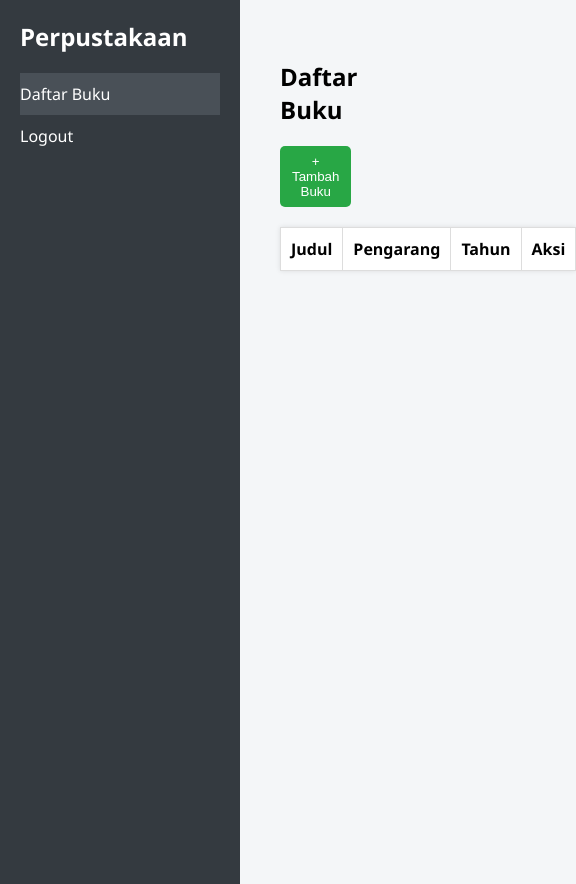
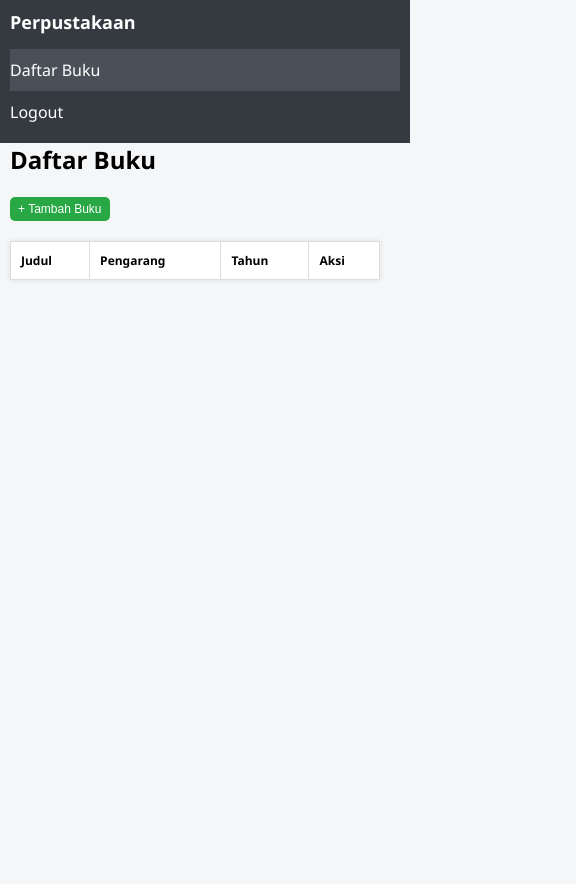
Before and after one commit to Liani19/perpustakaan1, a plain HTML site: page dashboard.html in a window 390 px wide. Shown: the whole page, 576 px wide, since content can reach past the window. After the commit the page ends 844 px from the top, so only its background shows below. Drawn offline with Linux system fonts and the light colour scheme; sample sign-in values are in the browser's storage.

Commit message:
Update style.css

```diff
--- a/style.css
+++ b/style.css
@@ -129,6 +129,46 @@ th, td {
   cursor: pointer;
 }
 
+@media (max-width: 768px) {
+  .form-container {
+    width: 90%;
+    padding: 20px;
+  }
+
+  .sidebar {
+    width: 100%;
+    height: auto;
+    position: relative;
+    flex-direction: row;
+    padding: 10px;
+  }
+
+  .sidebar h2 {
+    font-size: 18px;
+  }
+
+  .sidebar ul {
+    flex-direction: row;
+    justify-content: space-around;
+  }
+
+  .main {
+    margin-left: 0;
+    padding: 10px;
+  }
+
+  table {
+    font-size: 12px;
+    width: 100%;
+  }
+
+  .primary-btn {
+    padding: 5px 8px;
+    font-size: 12px;
+  }
+}
+
+
 .close:hover {
   color: black;
 }
```
